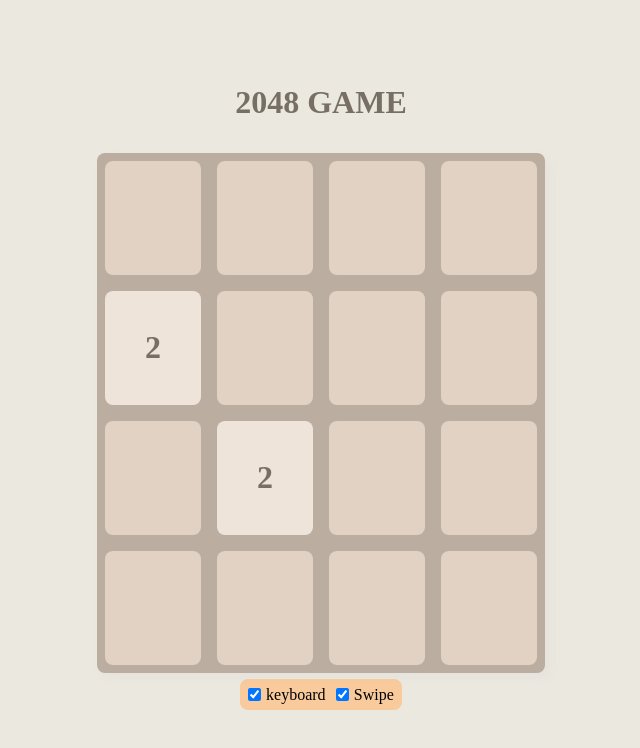
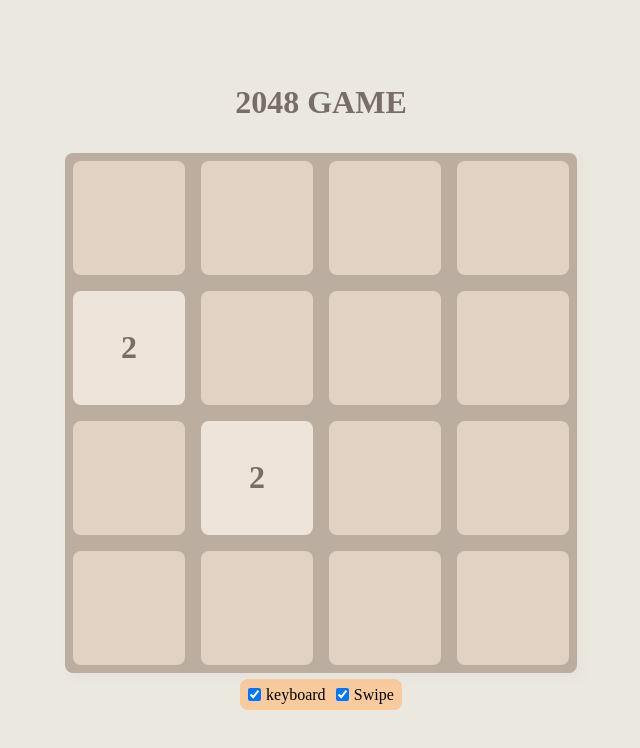
Before and after one commit to sanjayahari/2048GAME, a plain HTML site: page index.html in a window 1280 px wide. Shown: the whole page, without its empty margins (319-959 px from the left). Drawn offline with Linux system fonts and the light colour scheme.

Commit message:
Update css2048.css

```diff
--- a/css2048.css
+++ b/css2048.css
@@ -26,7 +26,7 @@ h1{
     background-color: #bbada0;
     width:40vw;
     height:65vh;
-    max-width:28rem;
+    max-width:40rem;
     aspect-ratio: 1/1;
     border-radius:0.5rem;
     box-shadow: 0.3rem 0.3rem 0.5rem rgba(209, 209, 209, 0.2);
```
